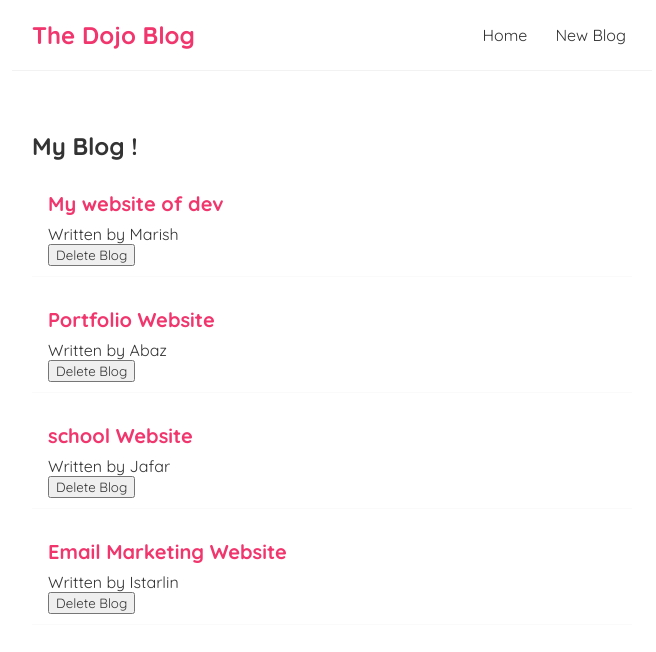
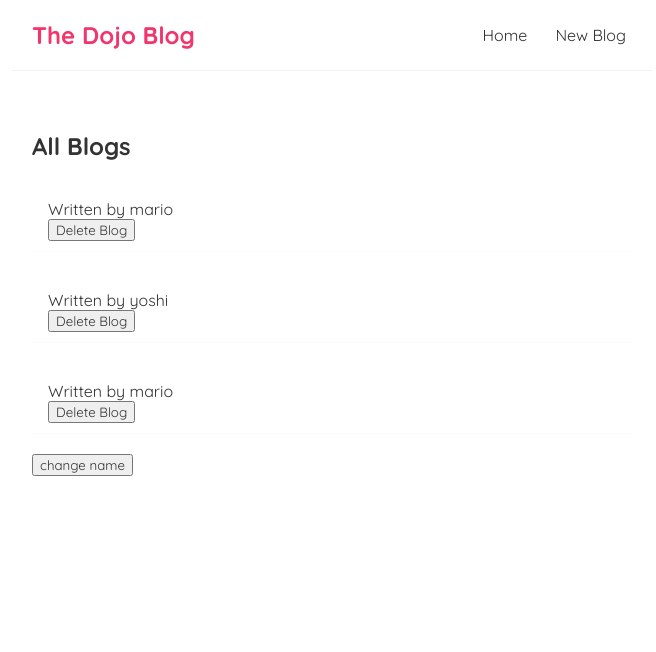
Before and after one commit to Abass-rashid/React-Blog-Post, a React (Vite) app in the folder my-react-app/: page / in a window 1280 px wide. Shown: the top 652 px of the page, without its empty margins (308-964 px from the left). Built offline with nearby package versions, Linux system fonts and the light colour scheme.

Commit message:
Add useEffect hook

```diff
--- a/my-react-app/src/Home.jsx
+++ b/my-react-app/src/Home.jsx
@@ -1,26 +1,29 @@
-import { useState, useEffect } from "react";
+import { useEffect, useState } from "react";
 import BlogList from "./BlogList";
 
 const Home = () => {
   const [blogs, setBlogs] = useState([
-    { name: "My website of dev", author: "Marish", id: 1 },
-    { name: "Portfolio Website", author: "Abaz", id: 2 },
-    { name: "school Website", author: "Jafar", id: 3 },
-    { name: "Email Marketing Website", author: "Istarlin", id: 4 }
-  ]);
-   const handleDelete = (id) =>{
-        const newBlogs = blogs.filter(blog => blog.id !== id);
-        setBlogs(newBlogs)
-   }
+    { title: 'My new website', body: 'lorem ipsum...', author: 'mario', id: 1 },
+    { title: 'Welcome party!', body: 'lorem ipsum...', author: 'yoshi', id: 2 },
+    { title: 'Web dev top tips', body: 'lorem ipsum...', author: 'mario', id: 3 }
+  ])
 
-   useEffect(()=> {
-    console.log("useEffects run!");
-    console.log(blogs)
-   })
+  const [name, setName] = useState('mario');
+
+  const handleDelete = (id) => {
+    const newBlogs = blogs.filter(blog => blog.id !== id);
+    setBlogs(newBlogs);
+  }
+
+  useEffect(() => {
+    console.log('use effect ran');
+    console.log(blogs);
+  }, [name])
+
   return (
     <div className="home">
-   <BlogList blogs={blogs} title="My Blog !" handleDelete={handleDelete}/>
-
+      <BlogList blogs={blogs} title="All Blogs" handleDelete={handleDelete} />
+      <button onClick={() => setName('luigi')}>change name</button>
     </div>
   );
 }
```
